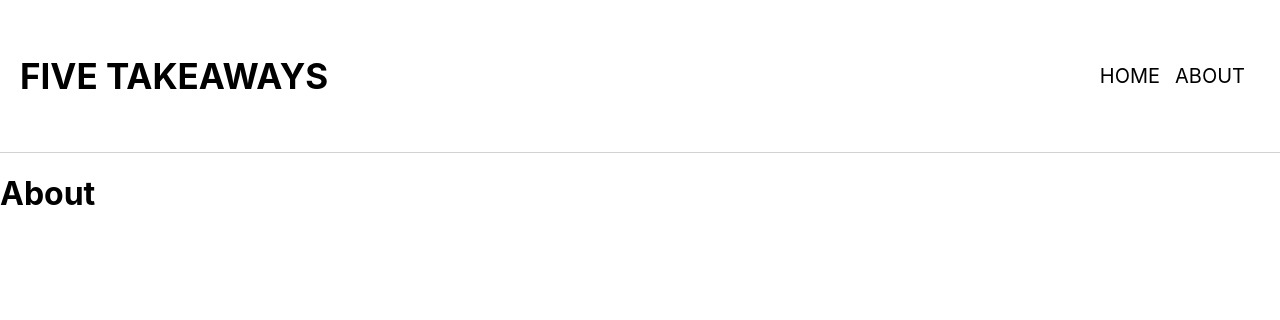
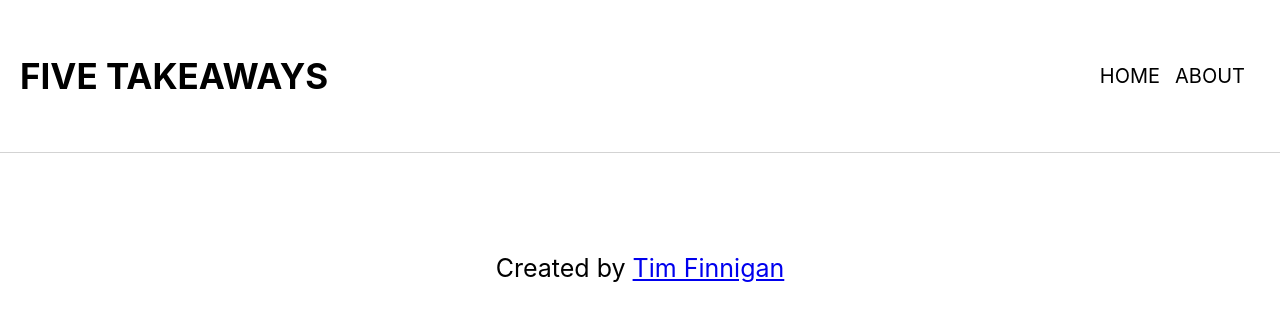
Before and after one commit to TimFinnigan/five-takeaways, a React (Create React App) app: page /about in a window 1280 px wide. Shown: the top 320 px of the page. Built offline with nearby package versions, Linux system fonts and the light colour scheme.

Commit message:
add about content

```diff
--- a/src/components/About/About.css
+++ b/src/components/About/About.css
@@ -0,0 +1,5 @@
+#about-container {
+  text-align: center;
+  margin: 100px;
+  font-size: 25px;
+}
--- a/src/components/About/About.js
+++ b/src/components/About/About.js
@@ -1,11 +1,22 @@
 import React from 'react';
 import Header from '../Header/Header';
+
+import './About.css';
 
 const About = () => {
   return (
     <div>
       <Header />
-      <h1>About</h1>
+      <div id='about-container'>
+        Created by{' '}
+        <a
+          href='http://timfinnigan.com'
+          target='_blank'
+          rel='noopener noreferrer'
+        >
+          Tim Finnigan
+        </a>
+      </div>
     </div>
   );
 };
```
